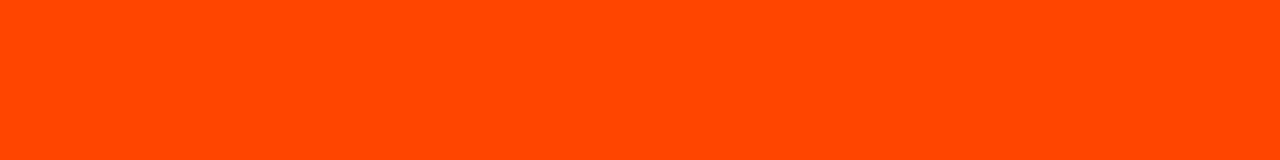
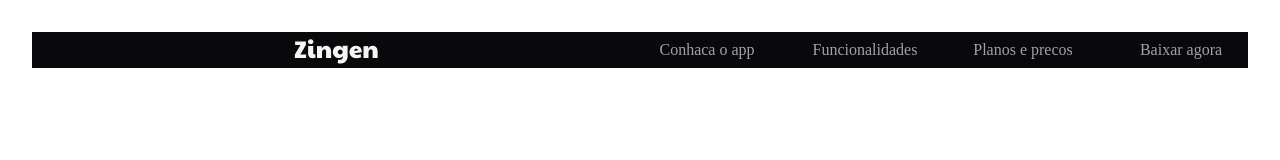
Before and after one commit to deivid94/html-rocket, a plain HTML site: page index.html in a window 1280 px wide. Drawn offline with Linux system fonts and the light colour scheme.

Commit message:
header struture

```diff
--- a/index.html
+++ b/index.html
@@ -7,7 +7,31 @@
     <title>Responsividade</title>
 </head>
 <body>
+    <div class="container">
+        <nav id="hero" class="grid grid-flow-col-2">
+            <div>
+                <span><img src="/assets/Logo.png" alt=""></span>
+            </div>
 
+            <div class="grid grid-flow-col-4 gap-24 content-center">
+
+                    <div>
+                        <span>Conhaca o app</span>
+                    </div>
+                    <div>
+                    <span>Funcionalidades</span>
+                    </div>
+                    <div>
+                        <span>Planos e precos</span>
+                    </div>
+                    <div>
+                        <span>Baixar agora</span>
+                    </div>
+            </div>
+        </nav>
+
+
+</div>
 
 </body>
 </html>
--- a/styles/global.css
+++ b/styles/global.css
@@ -0,0 +1,46 @@
+*, *::before, *::after
+{
+
+    box-sizing: border-box;
+}
+
+* {
+    margin: 0;
+    padding: 0;
+    font: inherit;
+
+}
+
+ul{
+    list-style: none;
+}
+
+:root {
+    --brand-gradient: #FC4A1A #F7B733;
+    --branda-color-primary: #F7B733;
+    --brand-color-secondasy:#FC4A1A ;
+
+    /*BASE*/
+
+    --bg-color: #09090b;
+    --surface-color: #18181b;
+    --stroke-color: #27272a;
+    --text-color-secondary: #a1a1aa;
+    --text-color-primary: #f4f4f5;
+
+    /*TIPOGRAFIA*/
+
+    --text-lg : 4rem /1.2, 700;
+    --text-md: 3rem / 1.2, 700;
+    --text-sm: 2rem  / 1.2, 700;
+    --span: 0.875rem / 1.2,  500;
+    --paragraph: 1rem / 1.6, 400;
+
+    /*MOBILE*/
+    --mob-text-lg: 2.5rem / 1.2, 700;
+    --mob-text-md: 1.5rem / 1.2, 700;
+    --mob-text-sm: 1.2rem / 1.2, 700;
+    --mob-span: 0.875rem / 1.2,  500;
+    --mob-paragraph: 1rem / 1.6, 400;
+
+}
--- /dev/null
+++ b/styles/hero.css
@@ -0,0 +1,9 @@
+#hero {
+    background: var(--bg-color);
+    color: var(--text-color-secondary);
+
+}
+
+@media (min-with) {
+
+}
--- a/styles/index.css
+++ b/styles/index.css
@@ -1,13 +1,3 @@
-:root {
-    --bg-color:rebeccapurple;
-}
-body {
-    background-color: var(--bg-color);
-    color:  white;
-}
-
-@media (min-width: 576px){
-    :root {
-        --bg-color: orangered;
-    }
-}
+@import url(global.css);
+@import url(utility.css);
+@import url(hero.css)
--- /dev/null
+++ b/styles/utility.css
@@ -0,0 +1,36 @@
+.container {
+    max-width: 1280px;
+    margin: 0 auto;
+    padding: 2rem;
+    text-align: center;
+
+}
+
+.grid  {
+    display: grid;
+}
+
+
+.grid-flow-col-2 {
+    grid-template-columns: 1fr 1fr;
+}
+
+.grid-flow-col-3 {
+    grid-template-columns: 1fr 2fr 1fr;
+}
+
+.grid-flow-col-4 {
+    grid-template-columns: repeat(4, 1fr);
+}
+
+.grid-flow-row-4 {
+    grid-template-rows: (repeat(4, 2fr));
+}
+.gap-24{
+    gap: 24px;
+}
+
+.content-center {
+    align-content: center;
+
+}
```
Also changed, not shown: assets/Logo.png (added).
